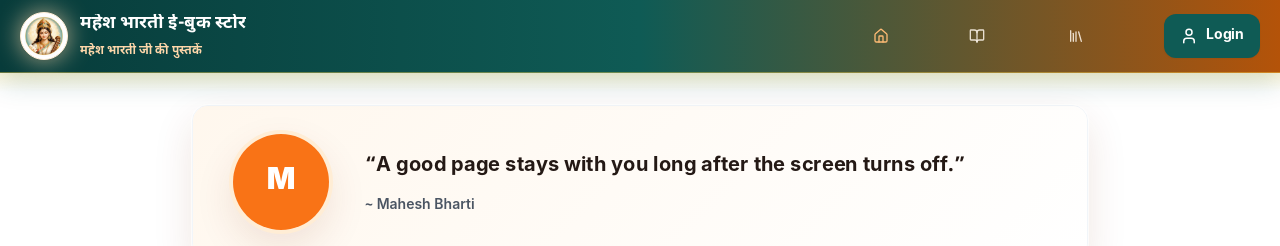
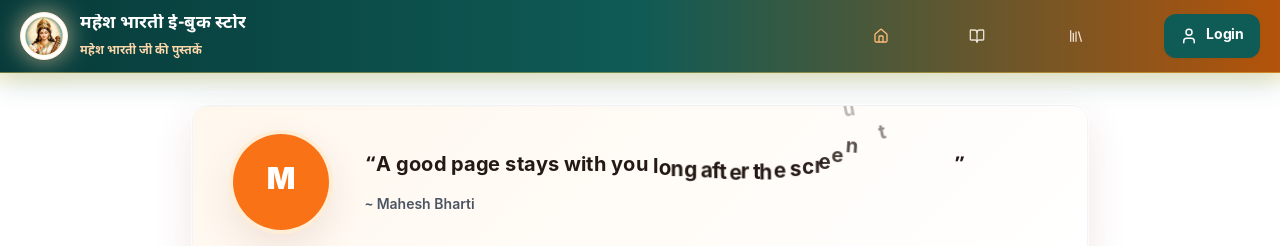
Before and after one commit to bipul1999/pdf-book-store, a React (Vite) app in the folder client/: page / in a window 1280 px wide. Shown: the top 246 px of the page. Built offline with nearby package versions, Linux system fonts and the light colour scheme; no server answers.

Commit message:
make quote animation visible

```diff
--- a/client/src/components/Layout.jsx
+++ b/client/src/components/Layout.jsx
@@ -18,7 +18,7 @@ const socialLinks = [
   { name: "Instagram", href: "#", icon: Instagram }
 ];
 
-export function FallingLetters({ text, className = "", startDelay = 0, wrap = false }) {
+export function FallingLetters({ text, className = "", startDelay = 0, wrap = false, repeat = false }) {
   const letters =
     typeof Intl !== "undefined" && Intl.Segmenter
       ? Array.from(new Intl.Segmenter("hi", { granularity: "grapheme" }).segment(text), ({ segment }) => segment)
@@ -33,7 +33,7 @@ export function FallingLetters({ text, className = "", startDelay = 0, wrap = fa
         return (
           <span
             aria-hidden="true"
-            className="falling-letter"
+            className={`falling-letter ${repeat ? "falling-letter-repeat" : ""}`}
             key={`${letter}-${index}`}
             style={{
               "--letter-delay": `${startDelay + index * 0.035}s`,
--- a/client/src/index.css
+++ b/client/src/index.css
@@ -73,6 +73,21 @@ a { color: inherit; text-decoration: none; }
   }
 }
 
+@keyframes falling-letter-repeat {
+  0%, 68%, 100% {
+    opacity: 1;
+    transform: translate3d(0, 0, 0) rotate(0deg) scale(1);
+  }
+  76% {
+    opacity: 0;
+    transform: translate3d(var(--letter-x), var(--letter-y), 0) rotate(var(--letter-rotate)) scale(.88);
+  }
+  92% {
+    opacity: 1;
+    transform: translate3d(0, 5px, 0) rotate(0deg) scale(1.04);
+  }
+}
+
 .falling-word {
   display: inline-block;
   max-width: 100%;
@@ -86,6 +101,11 @@ a { color: inherit; text-decoration: none; }
   animation: falling-letter .95s cubic-bezier(.18, .9, .22, 1.16) both;
   animation-delay: var(--letter-delay);
   transform-origin: 50% 80%;
+}
+
+.falling-letter-repeat {
+  animation: falling-letter-repeat 5s cubic-bezier(.18, .9, .22, 1.16) infinite both;
+  animation-delay: var(--letter-delay);
 }
 
 .falling-word-wrap {
--- a/client/src/pages/Home.jsx
+++ b/client/src/pages/Home.jsx
@@ -45,7 +45,6 @@ export default function Home() {
   const [bookOffset, setBookOffset] = useState(0);
   const [isBookTransitioning, setIsBookTransitioning] = useState(false);
   const [quoteSlot, setQuoteSlot] = useState(() => Math.floor(Date.now() / FOUR_HOURS_MS));
-  const [quoteAnimationTick, setQuoteAnimationTick] = useState(0);
 
   useEffect(() => {
     async function loadHome() {
@@ -70,13 +69,6 @@ export default function Home() {
     const timer = setInterval(() => {
       setQuoteSlot(Math.floor(Date.now() / FOUR_HOURS_MS));
     }, 60 * 1000);
-    return () => clearInterval(timer);
-  }, []);
-
-  useEffect(() => {
-    const timer = setInterval(() => {
-      setQuoteAnimationTick((value) => value + 1);
-    }, 8000);
     return () => clearInterval(timer);
   }, []);
 
@@ -124,7 +116,7 @@ export default function Home() {
               <div className="min-w-0 text-center md:text-left">
                 <p className="text-[15px] font-bold leading-7 text-ink sm:text-lg sm:leading-8 md:text-xl md:leading-9">
                   <span aria-hidden="true">&ldquo;</span>
-                  <FallingLetters key={`quote-${quoteSlot}-${quoteAnimationTick}`} text={activeQuote.quote || defaultQuote.quote} wrap />
+                  <FallingLetters key={`quote-${quoteSlot}`} text={activeQuote.quote || defaultQuote.quote} wrap repeat />
                   <span aria-hidden="true">&rdquo;</span>
                 </p>
                 <p className="mt-3 text-sm font-semibold text-gray-600">
```
